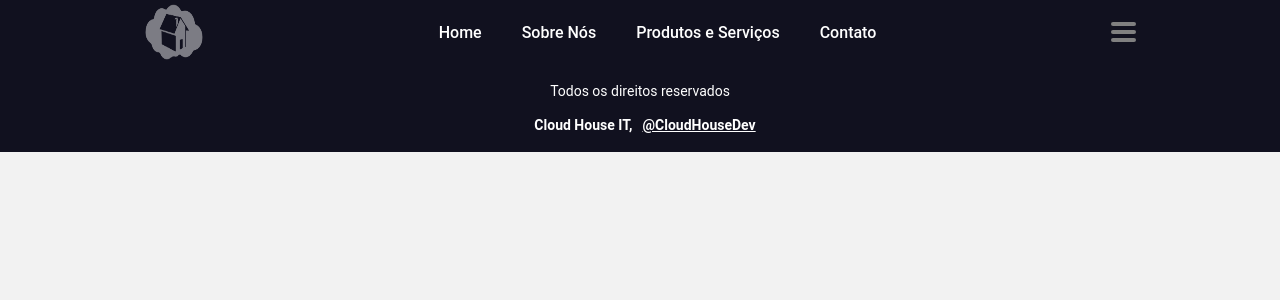
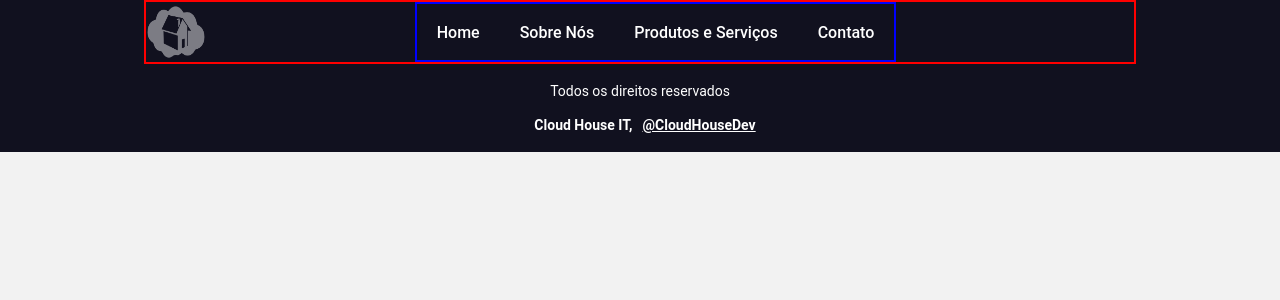
Before and after one commit to CloudHouseDev/landing-page-business, a React (Create React App) app: page / in a window 1280 px wide. Shown: the top 300 px of the page. Built offline with nearby package versions, Linux system fonts and the light colour scheme.

Commit message:
style: save changes

```diff
--- a/public/index.html
+++ b/public/index.html
@@ -21,6 +21,5 @@
 
       To begin the development, run `npm start` or `yarn start`.
       To create a production bundle, use `npm run build` or `yarn build`.
-    -->
-  </body>
+    --></body>
 </html>
--- a/src/components/header/Header.jsx
+++ b/src/components/header/Header.jsx
@@ -1,5 +1,5 @@
 import classNames from "classnames";
-import React, { useState } from "react";
+import React, { useEffect, useState } from "react";
 
 import CloudHouseIT from "../../assets/images/cloud_house_logo_transparent_dark.png";
 
@@ -18,15 +18,15 @@ function Header() {
                 <li className="nav">Contato</li>
             </ul>
             <button
+                type="button"
                 className={classNames("container", {
                     change: isOpen,
                 })}
-                type="button"
                 onClick={() => setIsOpen((currentState) => !currentState)}
             >
-                <div className="bar1" />
-                <div className="bar2" />
-                <div className="bar3" />
+                <div className="nav-top" />
+                <div className="nav-center" />
+                <div className="nav-bottom" />
             </button>
         </header>
     );
--- a/src/components/header/styles.css
+++ b/src/components/header/styles.css
@@ -4,7 +4,7 @@
     display: flex;
     align-items: center;
     justify-content: space-between;
-    justify-items: center;
+    border: 2px solid red;
     background-color: var(--black-400);
 }
 
@@ -17,9 +17,10 @@
     height: 100%;
     display: flex;
     align-items: center;
-    max-width: 500px;
+    border: 2px solid blue;
     opacity: 1;
     visibility: visible;
+    z-index: 999;
 }
 
 .nav {
@@ -36,6 +37,7 @@
     font-weight: 500;
     opacity: 1;
     visibility: visible;
+    z-index: 999;
 }
 
 .nav:hover {
@@ -48,28 +50,41 @@
     border: none;
     background-color: none;
     background-color: var(--black-400);
+    opacity: 0;
+    z-index: 0;
+    visibility: hidden;
+    border: 2px solid pink;
 }
 
-.bar1,
-.bar2,
-.bar3 {
+.nav-top,
+.nav-center,
+.nav-bottom {
     width: 25px;
     height: 4px;
     border-radius: 2px;
     background-color: grey;
     margin: 4px 0;
     transition: 0.4s;
+    opacity: 0;
+    z-index: 0;
+    visibility: hidden;
 }
 
-.change .bar1 {
+.change .nav-top {
+    opacity: 0;
+    visibility: hidden;
+    z-index: 0;
     transform: translate(0, 8px) rotate(-45deg);
 }
 
-.change .bar2 {
+.change .nav-center {
     opacity: 0;
 }
 
-.change .bar3 {
+.change .nav-bottom {
+    opacity: 0;
+    z-index: 0;
+    visibility: hidden;
     transform: translate(0, -8px) rotate(45deg);
 }
 
@@ -77,9 +92,34 @@
     .wrapper-nav {
         opacity: 0;
         visibility: hidden;
+        z-index: 0;
     }
     .nav {
         opacity: 0;
         visibility: hidden;
+        z-index: 0;
+    }
+    .container {
+        opacity: 1;
+        visibility: visible;
+        z-index: 999;
+    }
+    .nav-top,
+    .nav-center,
+    .nav-bottom {
+        opacity: 1;
+        visibility: visible;
+        z-index: 999;
+    }
+    .change .nav-top {
+        opacity: 1;
+        visibility: visible;
+        z-index: 999;
+    }
+
+    .change .nav-bottom {
+        opacity: 1;
+        visibility: visible;
+        z-index: 999;
     }
 }
```
Lines whose indentation alone changed are shown as unchanged.
